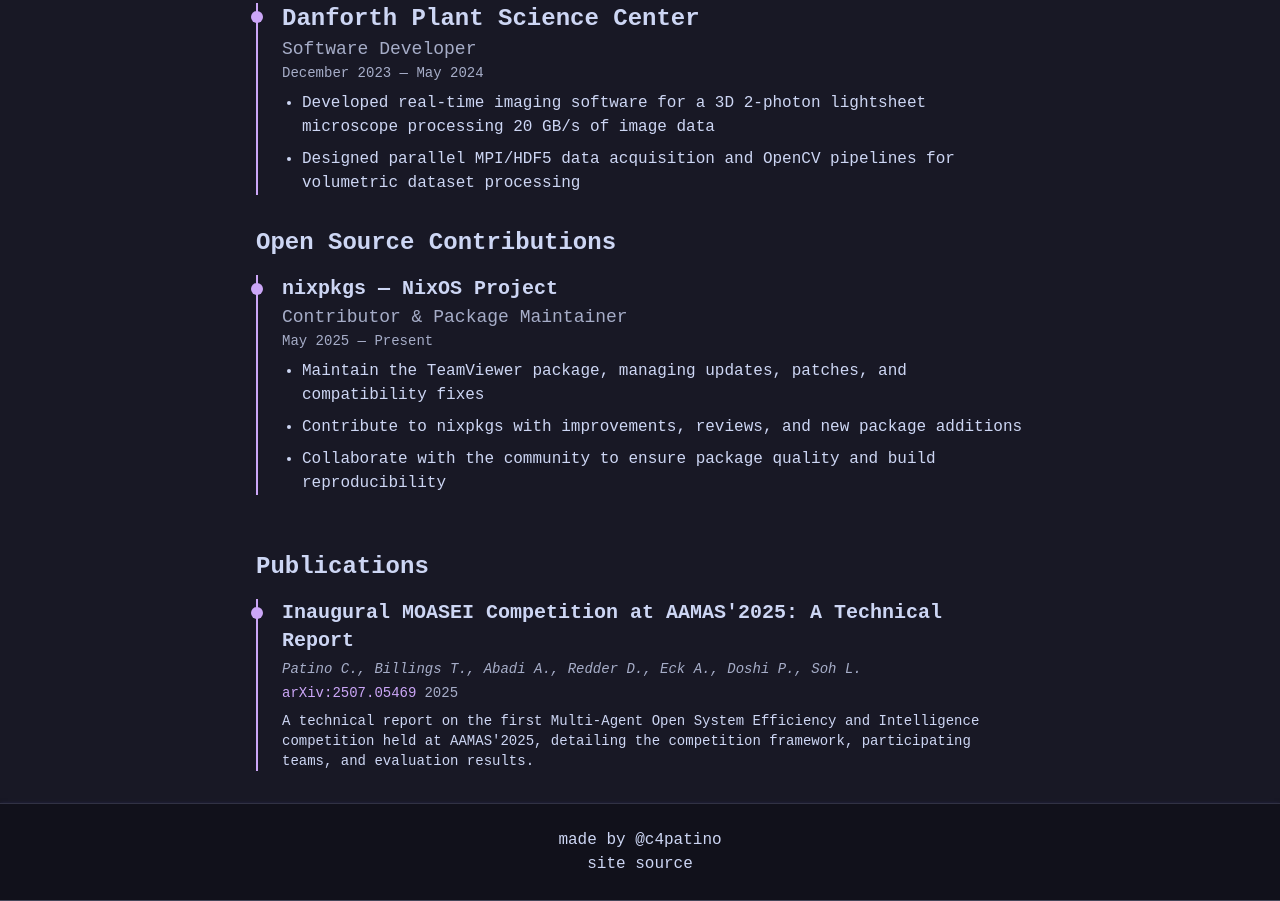
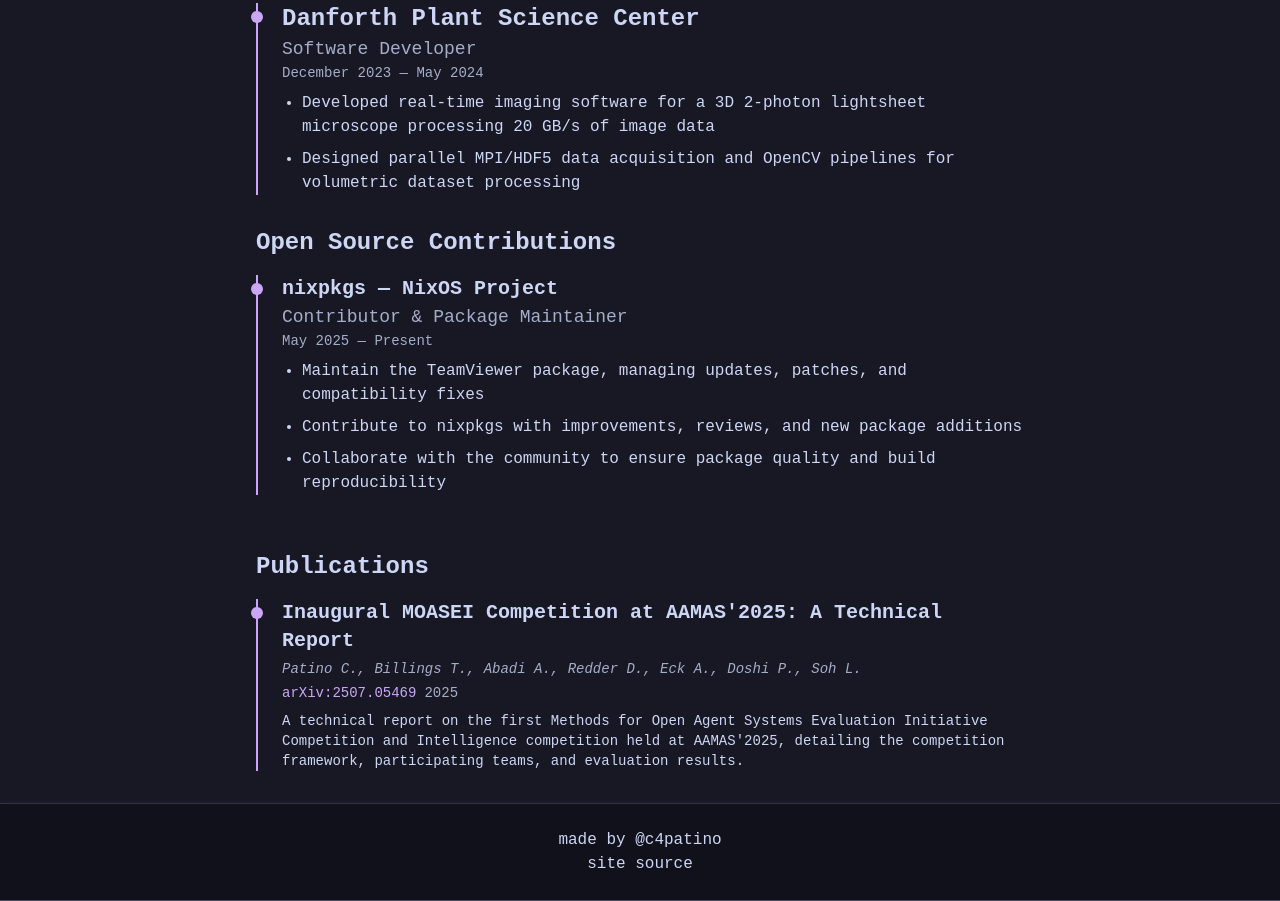
Before and after one commit to c4patino/cpatino.com, an Astro site: page /experience in a window 1280 px wide. Shown: the part 786-1687 px from the top of the page. Built offline with nearby package versions, Linux system fonts and the light colour scheme; Astro itself is replaced by a stand-in of ours.

Commit message:
fix: wrong acronym for moasei

```diff
--- a/src/pages/experience.astro
+++ b/src/pages/experience.astro
@@ -161,10 +161,10 @@ const animation =
               <span class="text-muted-foreground text-sm">2025</span>
             </div>
             <p class="mt-1 text-sm">
-              A technical report on the first Multi-Agent Open System Efficiency
-              and Intelligence competition held at AAMAS'2025, detailing the
-              competition framework, participating teams, and evaluation
-              results.
+              A technical report on the first Methods for Open Agent Systems
+              Evaluation Initiative Competition and Intelligence competition
+              held at AAMAS'2025, detailing the competition framework,
+              participating teams, and evaluation results.
             </p>
           </div>
         </div>
```
